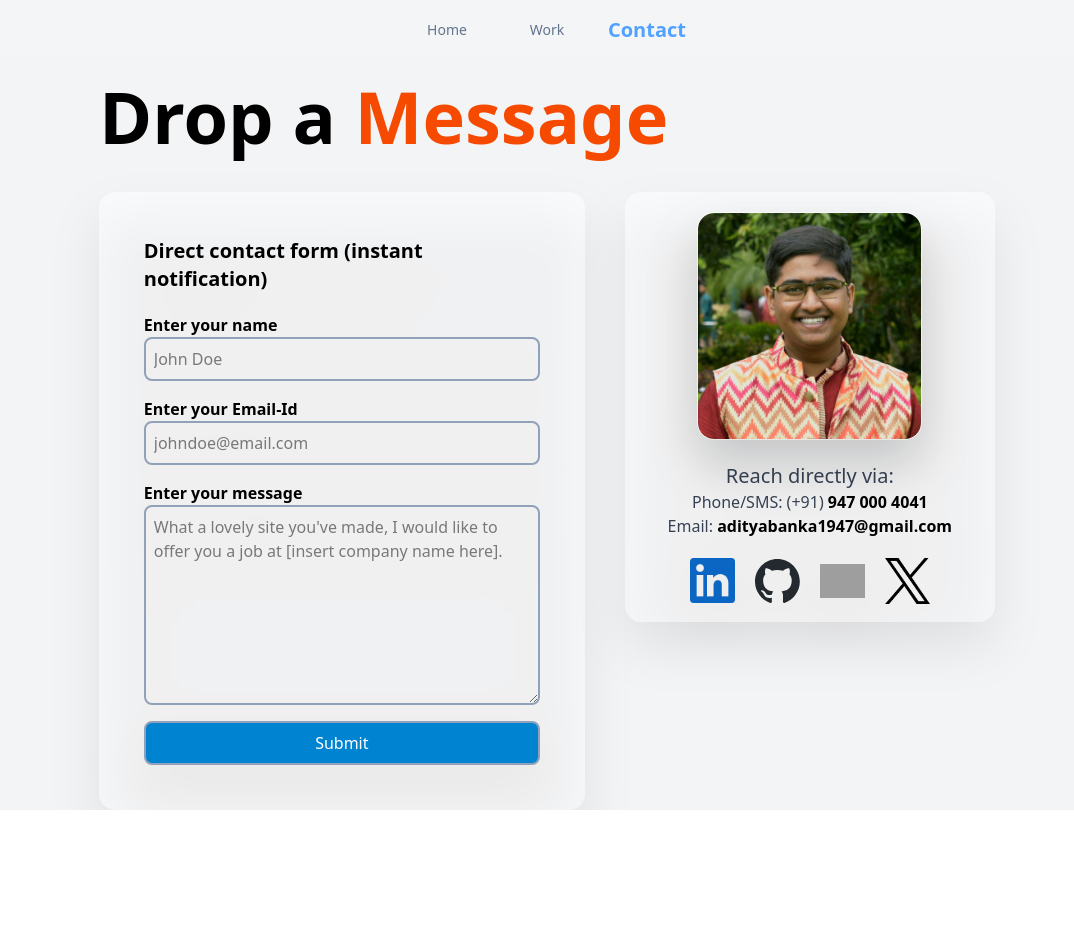
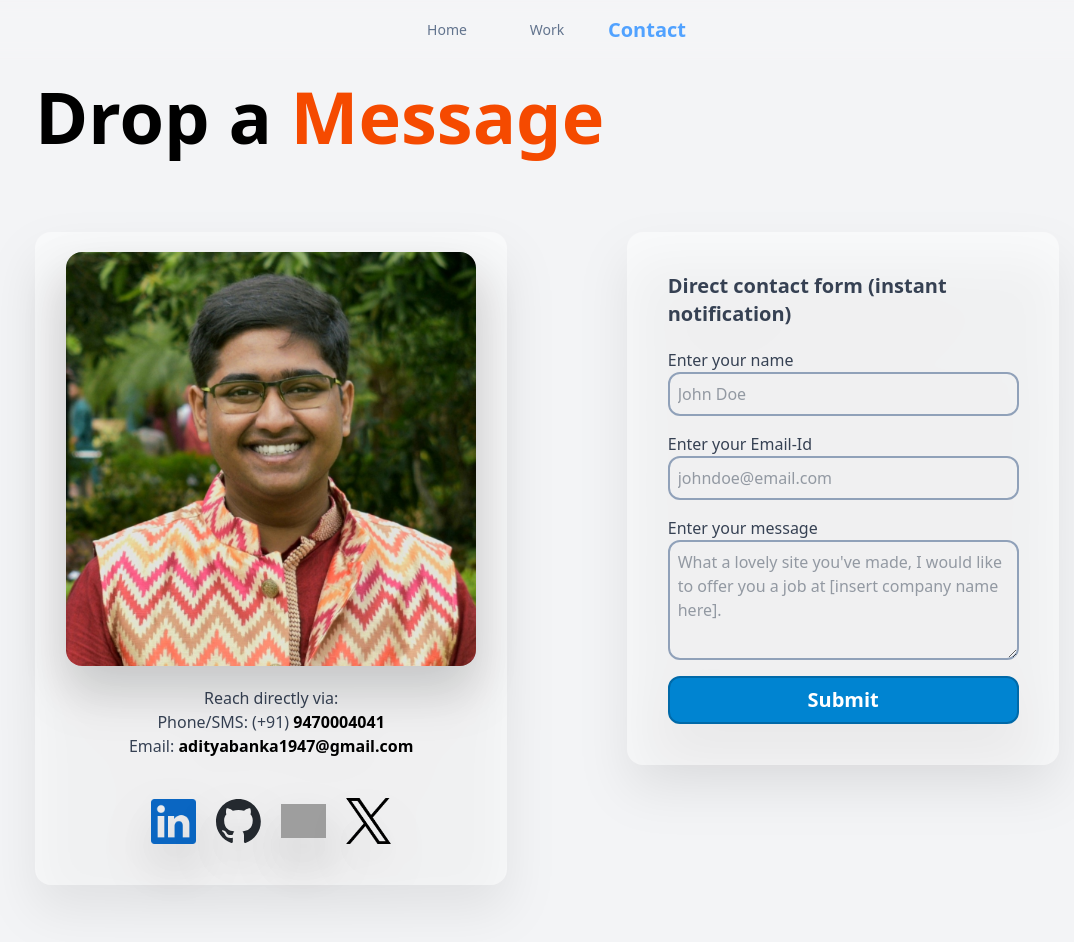
Before and after one commit to adityaBanka/adityabanka.github.io, a React (Vite) app: page /contact in a window 1280 px wide. Shown: the top 942 px of the page, without its empty margins (93-1167 px from the left). Before the commit the page ends 810 px from the top, so only its background shows below. Built offline with nearby package versions, Linux system fonts and the light colour scheme; grey boxes are pictures that could not be loaded.

Commit message:
redisigned contacts to be more cohesive

```diff
--- a/src/Components/InfoSection.jsx
+++ b/src/Components/InfoSection.jsx
@@ -2,9 +2,9 @@
 function InfoSection({ direction, title, description, type="video", URL="p2AWYanIHkc" }) { //p2AWYanIHkc
   return (
 
-    <div className={`flex justify-center items-center p-[2%] flex-col ${direction === 1 ? "lg:flex-row-reverse lg:space-x-reverse" : "lg:flex-row "} bg-white/50 backdrop-blur-2xl rounded-2xl lg:rounded-4xl mx-[5%] drop-shadow-xl animate-fade-in-up`}>
+    <div className={`flex justify-center items-center p-[2%] flex-col ${direction === 1 ? "md:flex-row-reverse md:space-x-reverse" : "md:flex-row "} bg-white/50 backdrop-blur-2xl rounded-2xl md:rounded-4xl drop-shadow-xl animate-fade-in-up`}>
 
-      <div className={`rounded-xl lg:rounded-2xl overflow-hidden duration-250 ${type==='video' || type === "iframe"? "min-w-[55%] w-full aspect-video drop-shadow-2xl" : type === "image" ? "lg:min-w-[33%] lg:max-w-[33%] not-md:drop-shadow-2xl lg:hover:drop-shadow-2xl lg:hover:scale-105 lg:hover:rounded-none" : ""} `}>
+      <div className={`rounded-xl md:rounded-2xl overflow-hidden duration-250 ${type==='video' || type === "iframe"? "min-w-[55%] w-full aspect-video drop-shadow-2xl" : type === "image" ? "md:min-w-[33%] md:max-w-[33%] not-md:drop-shadow-2xl md:hover:drop-shadow-2xl md:hover:scale-105 md:hover:rounded-none" : ""} `}>
         {
           (type === "image") && (
             <img src={URL} className="w-auto h-full"></img>
@@ -18,7 +18,7 @@ function InfoSection({ direction, title, description, type="video", URL="p2AWYan
         }
       </div>
 
-      <div className={`${direction === 1 ? "lg:text-right" : "text-left"} m-5 text-gray-700`}>
+      <div className={`${direction === 1 ? "md:text-right" : "text-left"} m-5 text-gray-700`}>
 
         <div className='text-pretty text-3xl mb-5 font-semibold'>{title}</div>
 
--- a/src/Pages/Contact.jsx
+++ b/src/Pages/Contact.jsx
@@ -3,7 +3,7 @@ import { useRef } from 'react';
 function ImageLink({ image, link }) {
   return (
     <a href={link} target="_blank">
-      <img src={image} className='w-[45px] h-auto'></img>
+      <img src={image} className='w-[45px] h-auto drop-shadow-2xl'></img>
     </a>
   )
 }
@@ -43,24 +43,23 @@ function Contact() {
   };
 
   return (
-    <div className='pt-20 not-md:pb-40 w-full bg-gray-100 flex flex-col md:justify-center items-start space-y-10 min-h-screen h-full'>
+    <div className='pt-20 bg-gray-100 flex flex-col items-center justify-center space-y-20 px-[5%] md:px-[10%]'>
 
-      <div className='mx-[10%] md:mx-[15%]'>
-        <h1 className='text-7xl font-bold '>Drop a <span className='text-orange-600'>Message</span></h1>
-      </div>
+      <h1 className='w-full text-7xl font-bold text-start'>Drop a <span className='text-orange-600'>Message</span></h1>
 
-      <div className='w-full justify-center items-start flex md:flex-row-reverse flex-col not-md:space-y-10 animate-fade-in-up px-[5%] md:px-[15%] md:space-x-10 md:space-x-reverse'>
+      <div className='flex flex-col md:flex-row md:justify-between space-y-30 md:space-x-30'>
 
-        <div className='w-full md:w-[80%] flex flex-col justify-center items-center space-y-10 bg-white/50 rounded-2xl p-[2%] drop-shadow-2xl'>
+        <div className='p-[2%] flex flex-col justify-center items-center bg-white/50 rounded-2xl drop-shadow-2xl text-gray-700'>
 
-          <img src='AdityaBankaContact.jpg' className='lg:w-2/3 h-auto rounded-xl lg:rounded-2xl m-[1%] drop-shadow-2xl pointer-events-none select-none outline-1 outline-white/50'></img>
-          <div className='flex flex-col text-gray-700 justify-center items-center text-center text-pretty m-5'>
-            <h1 className='text-xl'>Reach directly via:</h1>
-            <p>Phone/SMS: (+91) <span className='text-black font-semibold'>947 000 4041</span></p>
+          <img src='AdityaBankaContact.jpg' className='md:w-[95%] rounded-xl md:rounded-2xl drop-shadow-2xl'></img>
+
+          <div className='flex flex-col justify-center items-center m-5'>
+            <h1 >Reach directly via:</h1>
+            <p>Phone/SMS: (+91) <span className='text-black font-semibold'>9470004041</span></p>
             <p>Email: <span className='text-black font-semibold'>adityabanka1947@gmail.com</span></p>
           </div>
 
-          <div className='flex flex-row items-center justify-center space-x-5'>
+          <div className='flex flex-row items-center justify-center space-x-5 m-5'>
             <ImageLink link="https://www.linkedin.com/in/adityabanka/" image="In-Blue-128@2x.png"></ImageLink>
             <ImageLink link="https://github.com/adityaBanka" image="github-mark.svg"></ImageLink>
             <ImageLink link="https://www.instagram.com/adityabanka.ig/" image="Instagram_Glyph_Gradient.png"></ImageLink>
@@ -70,21 +69,23 @@ function Contact() {
         </div>
 
 
-        <form className='w-full flex flex-col bg-white/50 rounded-2xl p-[5%] drop-shadow-2xl' onSubmit={handleSubmit}>
-          <p className='md:visible mb-5 text-xl font-semibold'>Direct contact form (instant notification)</p>
-          <label htmlFor='name' className='font-semibold'>Enter your name</label>
-          <input ref={name} type='text' id='name' placeholder='John Doe' className='w-full rounded-lg border-2 border-slate-400 p-2' required />
+        <div className='w-full h-fit p-[2%] bg-white/50 rounded-2xl drop-shadow-2xl text-gray-700'>
+        <form className='flex flex-col m-5' onSubmit={handleSubmit}>
+          <p className='mb-5 text-xl font-semibold'>Direct contact form (instant notification)</p>
+          <label htmlFor='name'>Enter your name</label>
+          <input ref={name} type='text' id='name' placeholder='John Doe' className='rounded-xl border-2 border-slate-400 p-2' required />
 
-          <label htmlFor='email' className='font-semibold mt-4'>Enter your Email-Id</label>
-          <input ref={email} type='email' id='email' placeholder='johndoe@email.com' className='w-full rounded-lg border-2 border-slate-400 p-2' required />
+          <label htmlFor='email' className='mt-4'>Enter your Email-Id</label>
+          <input ref={email} type='email' id='email' placeholder='johndoe@email.com' className='rounded-xl border-2 border-slate-400 p-2' required />
 
-          <label htmlFor='message' className='font-semibold mt-4'>Enter your message</label>
-          <textarea ref={message} id='message' placeholder="What a lovely site you've made, I would like to offer you a job at [insert company name here]." className='w-full h-50 rounded-lg border-2 border-slate-400 p-2' required />
+          <label htmlFor='message' className='mt-4'>Enter your message</label>
+          <textarea ref={message} id='message' placeholder="What a lovely site you've made, I would like to offer you a job at [insert company name here]." className='h-30 rounded-xl border-2 border-slate-400 p-2' required />
 
-          <button type='submit' className='w-full rounded-lg border-2 border-slate-400 p-2 bg-sky-600 text-white hover:bg-black mt-4'>
+          <button type='submit' className='w-full rounded-xl border-2 border-sky-700 bg-sky-600 text-white font-semibold hover:bg-sky-700 duration-100 text-xl p-2 mt-4'>
             Submit
           </button>
         </form>
+        </div>
 
       </div>
 
--- a/src/Pages/Home.jsx
+++ b/src/Pages/Home.jsx
@@ -36,10 +36,10 @@ function HomePage() {
   ]
 
   return (
-    <div className='flex flex-col bg-gray-100 w-full h-full min-h-screen py-20 md:pt-60 space-y-20 lg:space-y-50'>
-      <div className="flex flex-col justify-center items-center space-y-5 mx-[10%]">
+    <div className='flex flex-col bg-gray-100 min-h-screen py-20 md:pt-60 space-y-20 md:space-y-50 px-[5%] md:px-[5%]'>
+      <div className="flex flex-col justify-center items-center space-y-5">
         <h1 className="text-7xl font-bold drop-shadow-2xl"><span className="text-blue-500">Hello</span> world, I&apos;m <span className="text-blue-500">Aditya</span> Banka</h1>
-        <p className="lg:text-justify">Creator | Developer | <span className='text-red-700 font-semibold'>Engineer</span> | Founder</p>
+        <p className="md:text-justify">Creator | Developer | <span className='text-red-700 font-semibold'>Engineer</span> | Founder</p>
       </div>
 
       <div className='space-y-30'>
--- a/src/Pages/Project.jsx
+++ b/src/Pages/Project.jsx
@@ -51,9 +51,13 @@ function Project() {
   ]
 
   return (
-    <div className='flex flex-col pt-20 md:pt-60 bg-gray-100 w-full space-y-20 pb-50'>
+    <div className='flex flex-col pt-20 md:pt-60 bg-gray-100 w-full space-y-20 pb-50 px-[5%] md:px[10%]'>
 
-      <div className='flex flex-col justify-center items-center space-y-10 mx-[10%]'>
+      <div className='flex flex-col justify-center items-center space-y-10'>
+
+
+
+
         <p className='text-7xl font-bold drop-shadow-2xl'>
           My <span className="text-red-600 active:scale-95 inline-block duration-50 select-none animate-pop" onClick={handleClick}>{count}</span>x Developer <span className='whitespace-nowrap'><span className='text-red-600 active:scale-95 inline-block duration-50 select-none animate-pop' onClick={handleClick}>Pro</span>jects</span> {count === 69 ? "😏Nice!" : ""}
         </p>
```
